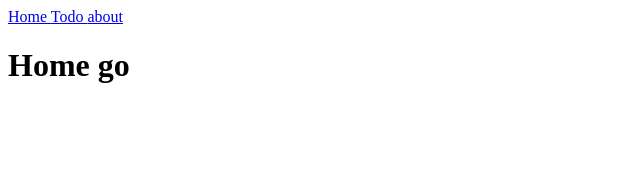
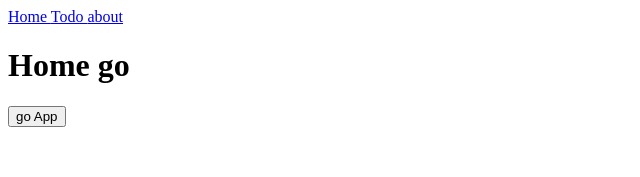
Before and after one commit to munseunggyu/vue_todo_cordova, a Vue app: page /home in a window 1280 px wide. Shown: the top 177 px of the page, without its empty margins (0-640 px from the left). Built offline with nearby package versions, Linux system fonts and the light colour scheme.

Commit message:
앱으로 데이터 전달

```diff
--- a/src/views/HomeView.vue
+++ b/src/views/HomeView.vue
@@ -1,9 +1,23 @@
 <template>
-  <h1>Home go</h1>
+  <div>
+    <h1>Home go</h1>
+    <button @click="goApp">go App</button>
+  </div>
 </template>
 
 <script>
-export default {};
+export default {
+  methods: {
+    goApp() {
+      const param = {
+        name: "kim",
+        age: "21",
+        address: "seoul",
+      };
+      webkit.messageHandlers.cordova_iab.postMessage(JSON.stringify(param));
+    },
+  },
+};
 </script>
 
 <style></style>
```
